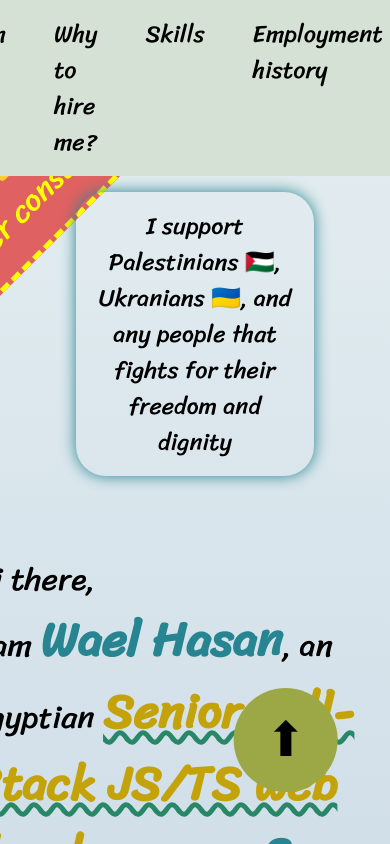
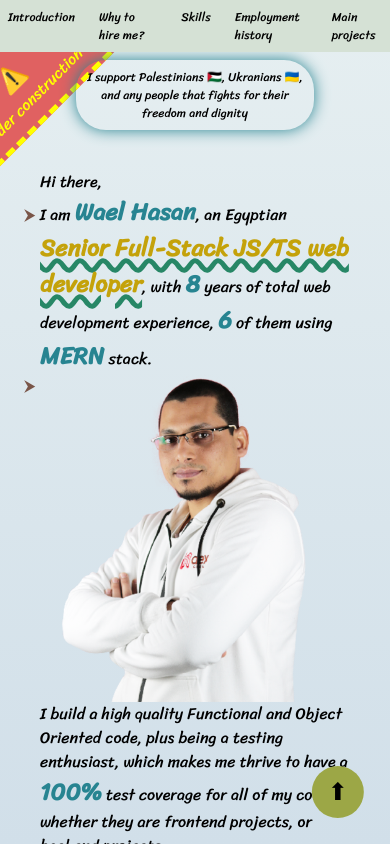
Before and after one commit to waelhasan/personal-site, a Next.js app: page / in a window 390 px wide. Built offline with nearby package versions, Linux system fonts and the light colour scheme.

Commit message:
responsive root font size

```diff
--- a/src/app/layout.tsx
+++ b/src/app/layout.tsx
@@ -22,10 +22,9 @@ export default function RootLayout({
     <html
       lang="ar"
       className={`
-        h-full
-        w-[100vw]
+        h-full w-[100vw]
         overflow-x-hidden
-        text-[--foreground-rgb]
+        text-[8px] sm:text-[10px] md:text-[12px] lg:text-[14px] xl:text-[16px] text-[--foreground-rgb]
         bg-gradient-to-b from-[--background-start-rgb] to-[--background-end-rgb]
       `}>
       <body
```
